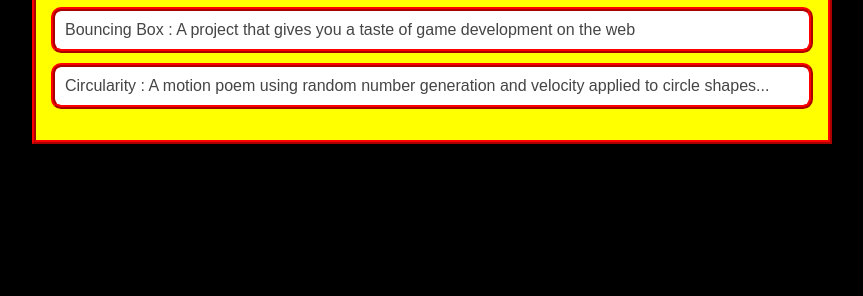
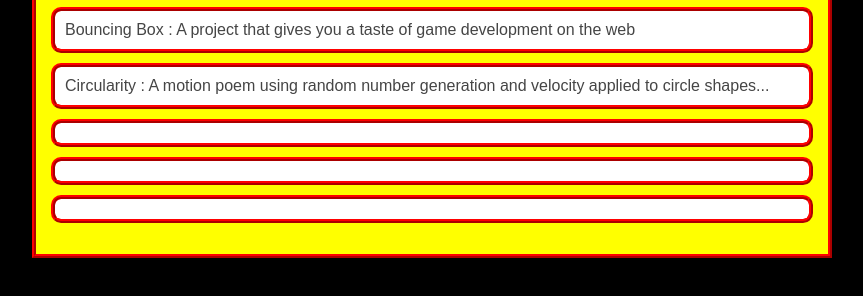
Before and after one commit to chicapangie/chicapangie.github.io, a plain HTML site: page portfolio.html in a window 1280 px wide. Shown: the part 282-578 px from the top of the page, without its empty margins (208-1071 px from the left). Drawn offline with Linux system fonts and the light colour scheme.

Commit message:
portfolio

```diff
--- a/portfolio.html
+++ b/portfolio.html
@@ -106,6 +106,9 @@
                     <li><a href="projects/platformer/">Platformer : A cannon - dodging, collectible - grabbing adventure game for Halleb0t</a></li>
                     <li><a href="projects/bouncing-box/">Bouncing Box : A project that gives you a taste of game development on the web </a></li>
                     <li><a href="projects/circularity/">Circularity : A motion poem using random number generation and velocity applied to circle shapes...</a></li>
+                    <li><a href="asd-projects/debugging-exercise/"></a></li>
+                    <li><a href="asd-projects/image-filtering/"></a></li>
+                    <li><a href="asd-projects/pong/"></a></li>
                 </ul>
             </div>
         </main>
```
